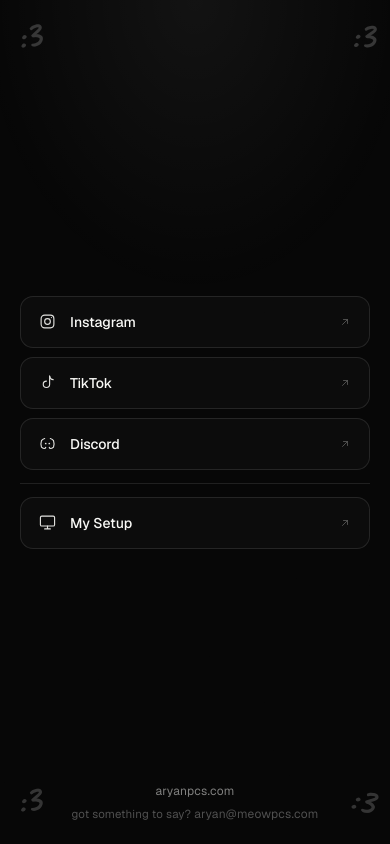
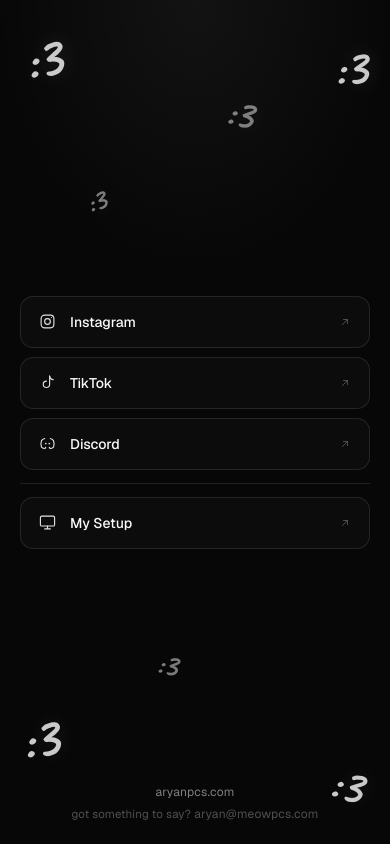
Before and after one commit to intelarc/Aryans-Website, a plain HTML site: page index.html in a window 390 px wide. Drawn offline with nearby package versions, Linux system fonts and the light colour scheme.

Commit message:
adsasdasdjghghghg

```diff
--- a/index.html
+++ b/index.html
@@ -174,8 +174,14 @@
 
   .site-link a:hover { color: var(--fg); }
 
+  .site-link a:focus-visible {
+    outline: 1px solid var(--muted);
+    outline-offset: 4px;
+    border-radius: 2px;
+  }
+
   .contact {
-    margin-top: 6px;
+    margin-top: 5px;
     font-size: 11.5px;
     color: var(--faint);
     letter-spacing: 0.01em;
@@ -188,12 +194,6 @@
   }
 
   .contact a:hover { color: var(--fg); }
-
-  .site-link a:focus-visible {
-    outline: 1px solid var(--muted);
-    outline-offset: 4px;
-    border-radius: 2px;
-  }
 
   @media (max-width: 600px) {
     .container {
@@ -214,16 +214,16 @@
     .site-link { bottom: 22px; }
     .site-link a { font-size: 12px; }
 
-    .cat:nth-child(1) { top: 2%;    left: 4%;   font-size: 38px; transform: rotate(-14deg); opacity: 0.2; }
-    .cat:nth-child(3) { top: 2%;    right: 4%;  font-size: 38px; transform: rotate(-6deg);  opacity: 0.2; }
-    .cat:nth-child(4) { bottom: 3%; left: 4%;   font-size: 38px; transform: rotate(-12deg); opacity: 0.2; }
-    .cat:nth-child(5) { bottom: 3%; right: 4%;  font-size: 38px; transform: rotate(12deg);  opacity: 0.2; }
+    .cat:nth-child(1) { top: 3.5%;    left: 6%;    font-size: 58px; transform: rotate(-14deg); opacity: 0.85; }
+    .cat:nth-child(2) { top: 11%;     left: 58%;   font-size: 42px; transform: rotate(9deg);   opacity: 0.5;  }
+    .cat:nth-child(3) { top: 5%;      right: 6%;   font-size: 52px; transform: rotate(-6deg);  opacity: 0.85; }
+    .cat:nth-child(4) { bottom: 9%;   left: 5%;    font-size: 58px; transform: rotate(-12deg); opacity: 0.85; }
+    .cat:nth-child(5) { bottom: 4%;   right: 7%;   font-size: 50px; transform: rotate(12deg);  opacity: 0.85; }
+    .cat:nth-child(8) { top: 22%;     left: 22%;   font-size: 30px; transform: rotate(-22deg); opacity: 0.5;  }
+    .cat:nth-child(9) { bottom: 18%;  right: 14%;  font-size: 32px; transform: rotate(8deg);   opacity: 0.5;  }
 
-    .cat:nth-child(2),
     .cat:nth-child(6),
-    .cat:nth-child(7),
-    .cat:nth-child(8),
-    .cat:nth-child(9) { display: none; }
+    .cat:nth-child(7) { display: none; }
   }
 
   @media (prefers-reduced-motion: reduce) {
@@ -269,7 +269,7 @@
       <svg class="link-arrow" viewBox="0 0 24 24" aria-hidden="true"><path d="M7 17 17 7M9 7h8v8"/></svg>
     </a>
 
-    <a href="https://discord.com/invite/j6DqN9ChCN" class="link" target="_blank" rel="noopener">
+    <a href="https://discord.gg/TyAg2vf5qq" class="link" target="_blank" rel="noopener">
       <span class="link-left">
         <svg class="link-icon" viewBox="0 0 24 24" aria-hidden="true"><path d="M8 5c-2 .5-3.5 1.5-4.5 3 -1 3 -1 6 0 9 1.5 1.5 3.5 2 5 2l1-1.5"/><path d="M16 5c2 .5 3.5 1.5 4.5 3 1 3 1 6 0 9-1.5 1.5-3.5 2-5 2l-1-1.5"/><circle cx="9.5" cy="12" r="1.2" fill="currentColor" stroke="none"/><circle cx="14.5" cy="12" r="1.2" fill="currentColor" stroke="none"/></svg>
         <span>Discord</span>
```
